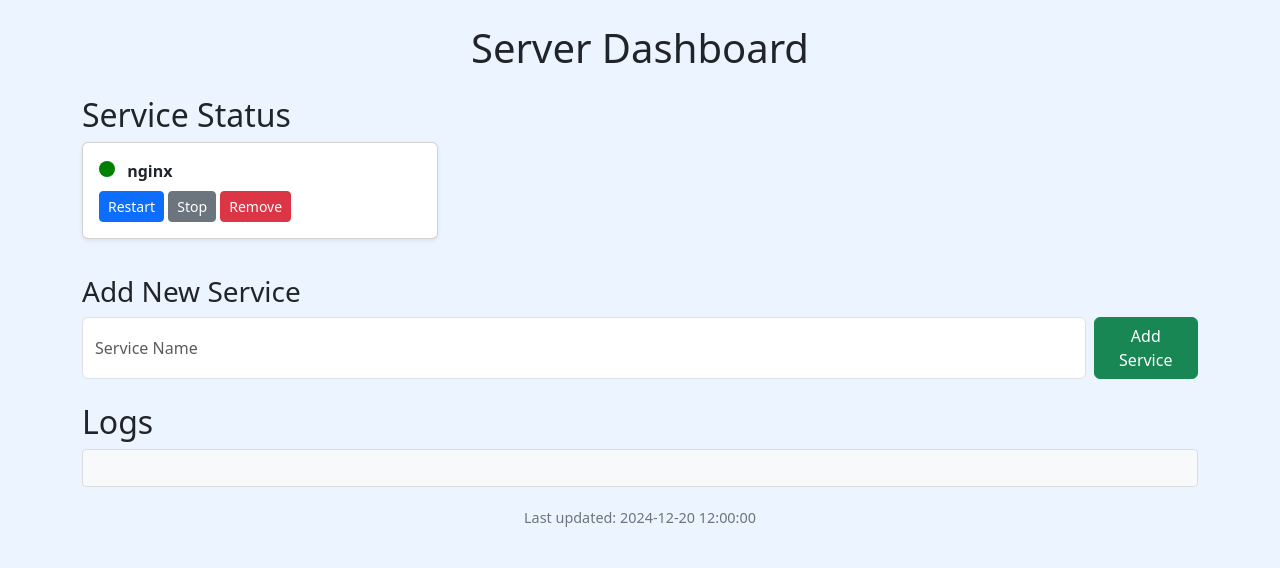
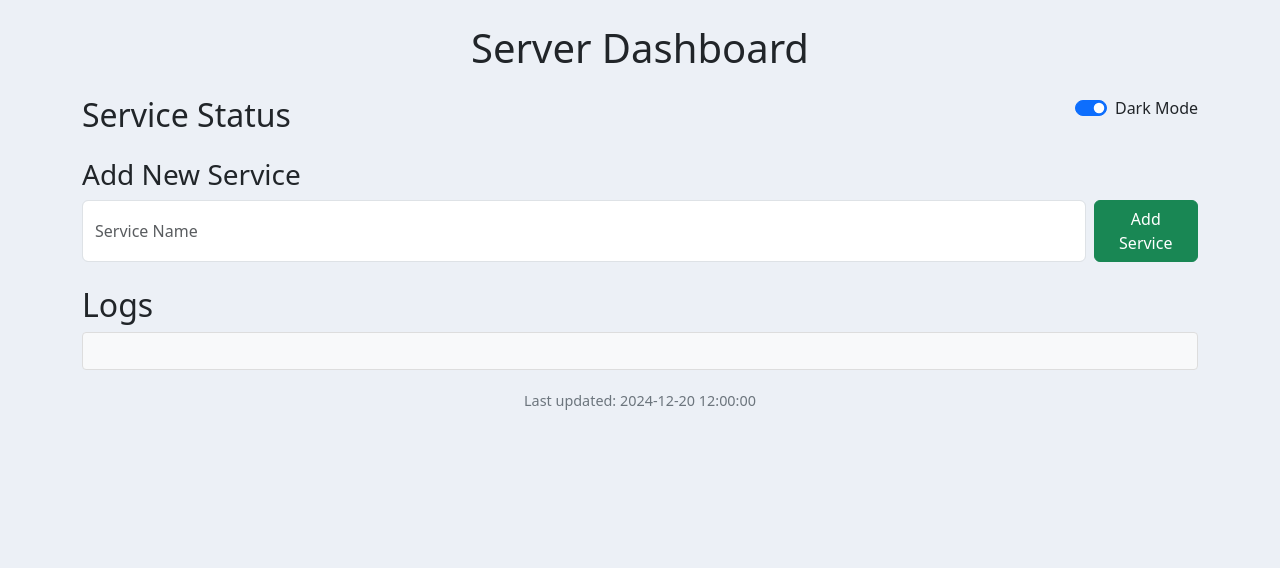
Before and after one commit to willi-esti/dashboard_logs, a PHP site: page /public/dashboard.php in a window 1280 px wide. Shown: the top 568 px of the page. Run offline with PHP 8.4, Linux system fonts and the light colour scheme.

Commit message:
implement dark mode toggle and styles for improved user experience

```diff
--- a/public/css/web.css
+++ b/public/css/web.css
@@ -1,5 +1,38 @@
 body {
-    background: #ecf5ff;
+    background: rgba(74, 109, 167, 0.1);
+}
+
+body.dark-mode {
+    background: #121212;
+    color: #e0e0e0;
+}
+
+body.dark-mode .card {
+    background: #1e1e1e;
+    color: #e0e0e0;
+}
+
+body.dark-mode .log-view {
+    background: #2e2e2e;
+    border-color: #444;
+}
+
+body.dark-mode .log-content {
+    background-color: #2e2e2e;
+    border-color: #444;
+}
+
+body.dark-mode .footer {
+    color: #999;
+}
+
+.dark-mode-toggle-container {
+    position: relative;
+}
+
+.dark-mode-toggle {
+    position: absolute;
+    right: 0px;
 }
 
 .status-indicator {
--- a/public/dashboard.php
+++ b/public/dashboard.php
@@ -9,6 +9,15 @@
 </head>
 <body class="container py-4">
     <h1 class="text-center mb-4">Server Dashboard</h1>
+
+    <section class="dark-mode-toggle-container">
+
+    <!-- Dark Mode Toggle -->
+        <div class="form-check form-switch text-end dark-mode-toggle">
+            <input class="form-check-input" type="checkbox" id="darkModeToggle" checked>
+            <label class="form-check-label" for="darkModeToggle">Dark Mode</label>
+        </div>
+    </section>
 
     <!-- Services Section -->
     <section>
@@ -43,6 +52,7 @@
         <div class="log-view">
             <ul id="logFileList" class="list-unstyled">
                 <!-- Log files will be populated here -->
+                <li class="log-file">errors.log</li>
             </ul>
         </div>
         <div id="logContent" class="log-content" hidden>
@@ -55,7 +65,12 @@
         <p>Last updated: <span id="lastUpdate">2024-12-20 12:00:00</span></p>
     </div>
 
+    <script src="js/fetching.js"></script>
     <script src="js/web.js"></script>
-    <script src="js/fetching.js"></script>
+    <script>
+        document.getElementById('darkModeToggle').addEventListener('change', function() {
+            document.body.classList.toggle('dark-mode', this.checked);
+        });
+    </script>
 </body>
 </html>
```
